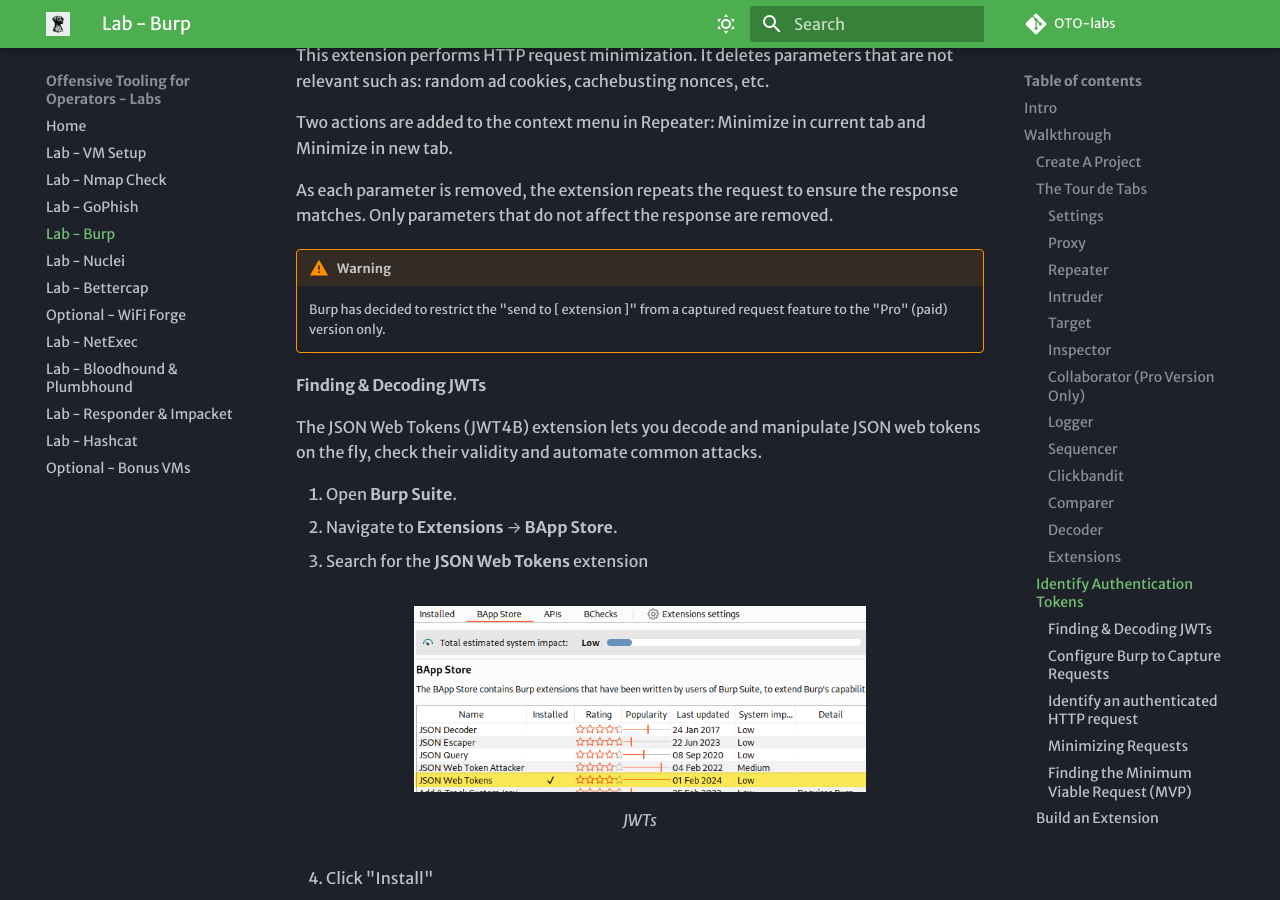
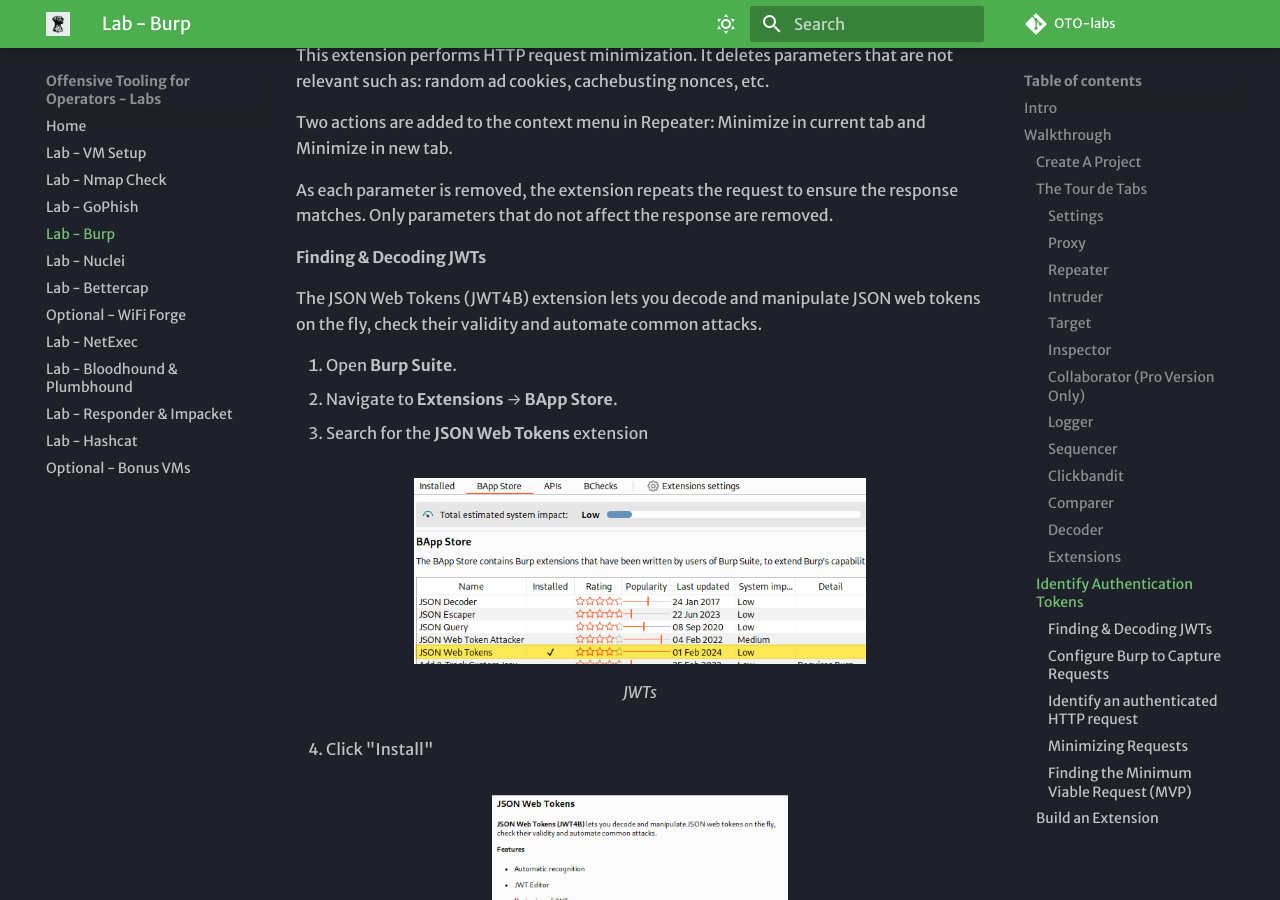
Before and after one commit to ridgebackinfosec/OTO-labs, an MkDocs documentation site: the page built from docs/labs/burp/index.md, in a window 1280 px wide and 900 px high, scrolled down 13774 px. Built offline with MkDocs 1.6.1 and Material for MkDocs 9.7.7, drawn with Linux system fonts in a browser that asks for light colours; some web fonts are replaced; comment, search, counter and statistics services are not loaded.

Commit message:
Removed OBE warning call out

```diff
--- a/docs/labs/burp/index.md
+++ b/docs/labs/burp/index.md
@@ -353,9 +353,6 @@
 
 As each parameter is removed, the extension repeats the request to ensure the response matches. Only parameters that do not affect the response are removed.
 
-!!! warning
-    Burp has decided to restrict the "send to [ extension ]" from a captured request feature to the "Pro" (paid) version only.
-
 #### Finding & Decoding JWTs
 
 The JSON Web Tokens (JWT4B) extension lets you decode and manipulate JSON web tokens on the fly, check their validity and automate common attacks.
```
